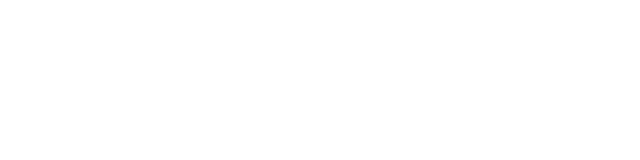
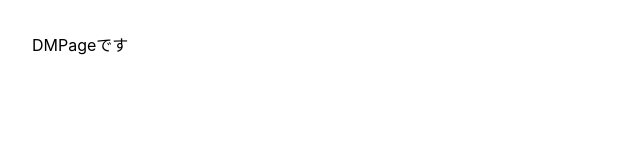
Before and after one commit to Autumn-hackathons2022-B/TunTunConnect-Front, a React (Create React App) app: page /dm in a window 1280 px wide. Shown: the top 160 px of the page, without its empty margins (0-640 px from the left). Built offline with nearby package versions, Linux system fonts and the light colour scheme.

Commit message:
[update]: DMのRouteを追加

```diff
--- a/src/App.js
+++ b/src/App.js
@@ -1,6 +1,7 @@
 import styled from "styled-components";
 import {LecturePage} from "./components/pages/LecturePage";
 import { BrowserRouter as Router, Route } from "react-router-dom";
+import {DMPage} from "./components/pages/DMPage";
 
 
 export default function App() {
@@ -8,6 +9,7 @@
         <Wrapper>
             <Router>
                 <Route exact path="/" component={LecturePage} />
+                <Route path="/dm" component={DMPage} />
             </Router>
         </Wrapper>
   );
--- a/src/components/pages/DMPage.js
+++ b/src/components/pages/DMPage.js
@@ -1,3 +1,3 @@
 export const DMPage = () => {
-    return <></>
+    return <>DMPageです</>
 }
```
